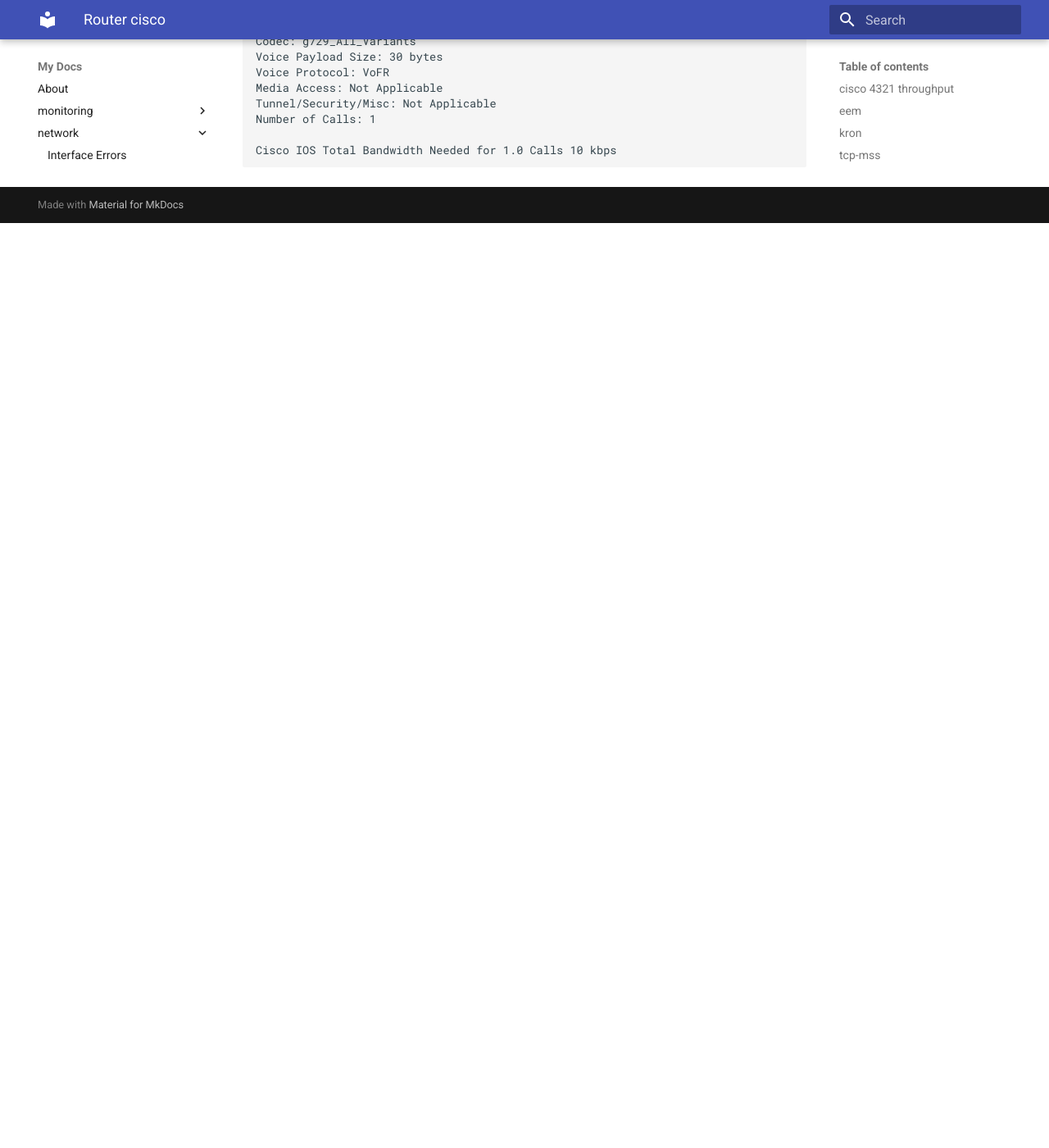
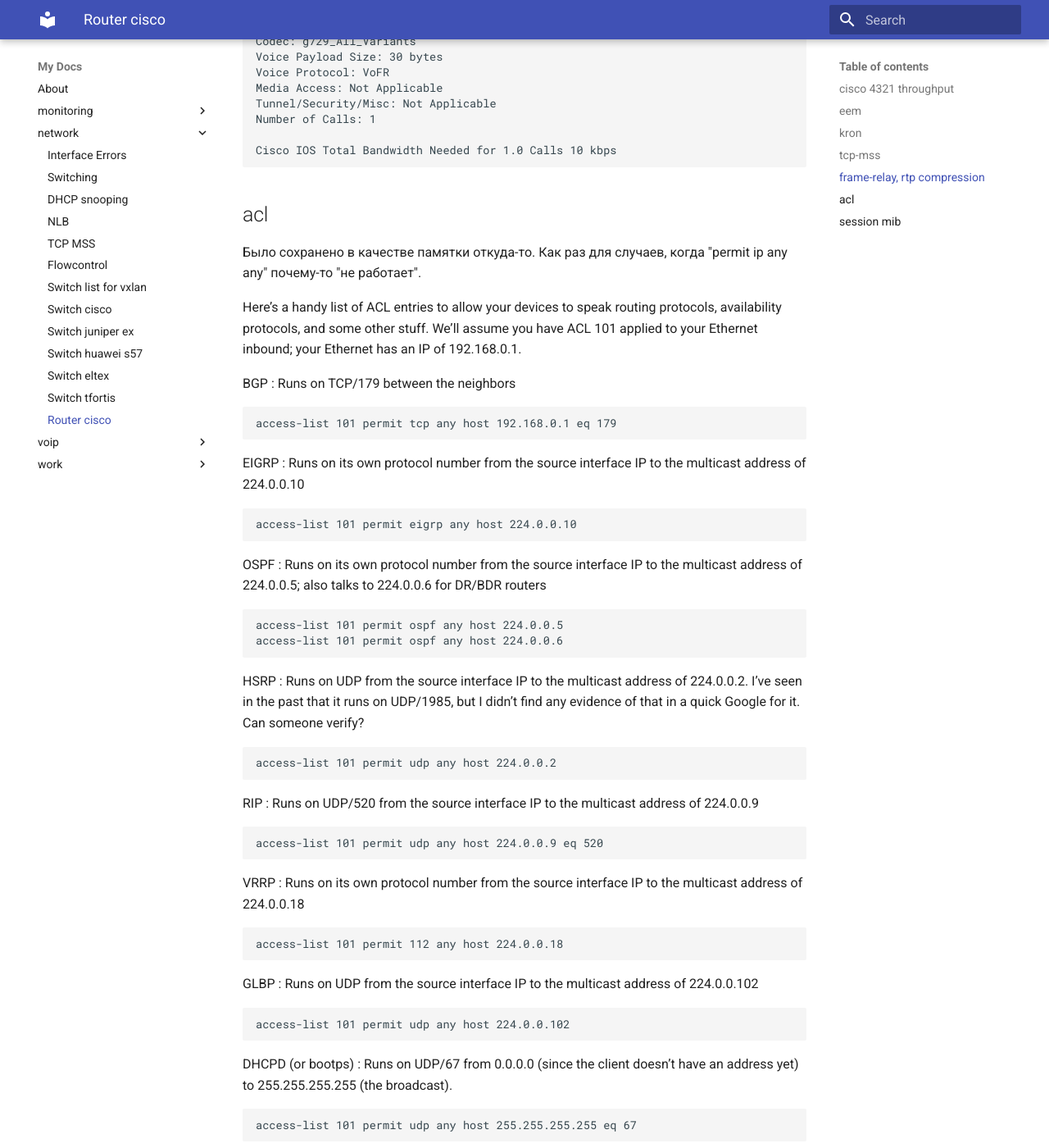
Before and after one commit to v98765/v98765.github.io, an MkDocs documentation site: the page built from docs/network/cisco_r.md, in a window 1280 px wide and 1400 px high, scrolled down 2846 px. Shown: the whole window at 82% size. Built offline with MkDocs 1.6.1 and Material for MkDocs 9.7.7, drawn with Linux system fonts in a browser that asks for light colours; before the commit the page ends 3118 px from its top, so only the background shows below that; some of the changed text lies outside the part shown.

Commit message:
cisco session mib

````diff
--- a/docs/network/cisco_r.md
+++ b/docs/network/cisco_r.md
@@ -123,3 +123,85 @@
 
 Cisco IOS Total Bandwidth Needed for 1.0 Calls 10 kbps
 ```
+
+## acl
+
+Было сохранено в качестве памятки откуда-то. Как раз для случаев, когда "permit ip any any" почему-то "не работает".
+
+Here’s a handy list of ACL entries to allow your devices to speak routing protocols, availability protocols, and some other stuff.
+We’ll assume you have ACL 101 applied to your Ethernet inbound; your Ethernet has an IP of 192.168.0.1.
+
+BGP : Runs on TCP/179 between the neighbors
+```text
+access-list 101 permit tcp any host 192.168.0.1 eq 179
+```
+EIGRP : Runs on its own protocol number from the source interface IP to the multicast address of 224.0.0.10
+```text
+access-list 101 permit eigrp any host 224.0.0.10
+```
+OSPF : Runs on its own protocol number from the source interface IP to the multicast address of 224.0.0.5; also talks to 224.0.0.6 for DR/BDR routers
+```text
+access-list 101 permit ospf any host 224.0.0.5
+access-list 101 permit ospf any host 224.0.0.6
+```
+HSRP : Runs on UDP from the source interface IP to the multicast address of 224.0.0.2. I’ve seen in the past that it runs on UDP/1985, but I didn’t find any evidence of that in a quick Google for it. Can someone verify?
+```text
+access-list 101 permit udp any host 224.0.0.2
+```
+RIP : Runs on UDP/520 from the source interface IP to the multicast address of 224.0.0.9
+```text
+access-list 101 permit udp any host 224.0.0.9 eq 520
+```
+VRRP : Runs on its own protocol number from the source interface IP to the multicast address of 224.0.0.18
+```text
+access-list 101 permit 112 any host 224.0.0.18
+```
+GLBP : Runs on UDP from the source interface IP to the multicast address of 224.0.0.102
+```text
+access-list 101 permit udp any host 224.0.0.102
+```
+DHCPD (or bootps) : Runs on UDP/67 from 0.0.0.0 (since the client doesn’t have an address yet) to 255.255.255.255 (the broadcast).
+```text
+access-list 101 permit udp any host 255.255.255.255 eq 67
+```
+
+## session mib
+
+Это вообще времен диалапа и прочего доступа, когда использовались cisco в качестве AS и BRAS.
+Так с сервера доступа Cisco AS5350 можно получить данные о состоянии цифровых модемов и тем самым судить о загрузке модемного пула:
+```text
+cmSystemInstalledModem      1.3.6.1.4.1.9.9.47.1.1.1.0
+cmSystemModemsInUse         1.3.6.1.4.1.9.9.47.1.1.6.0
+cmSystemModemsAvailable     1.3.6.1.4.1.9.9.47.1.1.7.0
+cmSystemModemsUnavailable   1.3.6.1.4.1.9.9.47.1.1.8.0
+cmSystemModemsOffline       1.3.6.1.4.1.9.9.47.1.1.9.0
+cmSystemModemsDead          1.3.6.1.4.1.9.9.47.1.1.10.0
+```
+Можно запрашивать информацию, чтобы обработать далее по номеру доступа.
+Нужно будет подсчитать каким-нибудь скриптом количество строк на каждый номер, если номеров доступа несколько
+```text
+cpmActiveLocalPhoneNumber 1.3.6.1.4.1.9.10.19.1.3.1.1.13
+```
+Количество PPPoE-сессий
+```text
+cPppoeSystemCurrSessions 1.3.6.1.4.1.9.9.194.1.1.1
+```
+Количество PPtP-сессий
+```text
+cvpdnSystemSessionTotal  1.3.6.1.4.1.9.10.24.1.1.4.1.3
+```
+Чтобы завершать сессии по протоколу snmp необходимо включить на серверах доступа
+```text
+aaa session-mib disconnect
+```
+И использовать MIB: CISCO-AAA-SESSION-MIB. Вот шаблон, на основе которого можно написать нужный shell-скрипт:
+```text
+export MIBS=+CISCO-AAA-SESSION-MIB
+#список активных пользователей
+snmpwalk -v2c -c public $hostname casnUserId
+snmpwalk -v2c -c public $hostname casnUserId.$session_id
+# вывод .. = "login"
+# сброс сессии. используется community на запись
+snmpset -v2c -c private $hostname casnDisconnect.$session_id i 1
+# вывод .. = INTEGER: true(1)
+```
````
